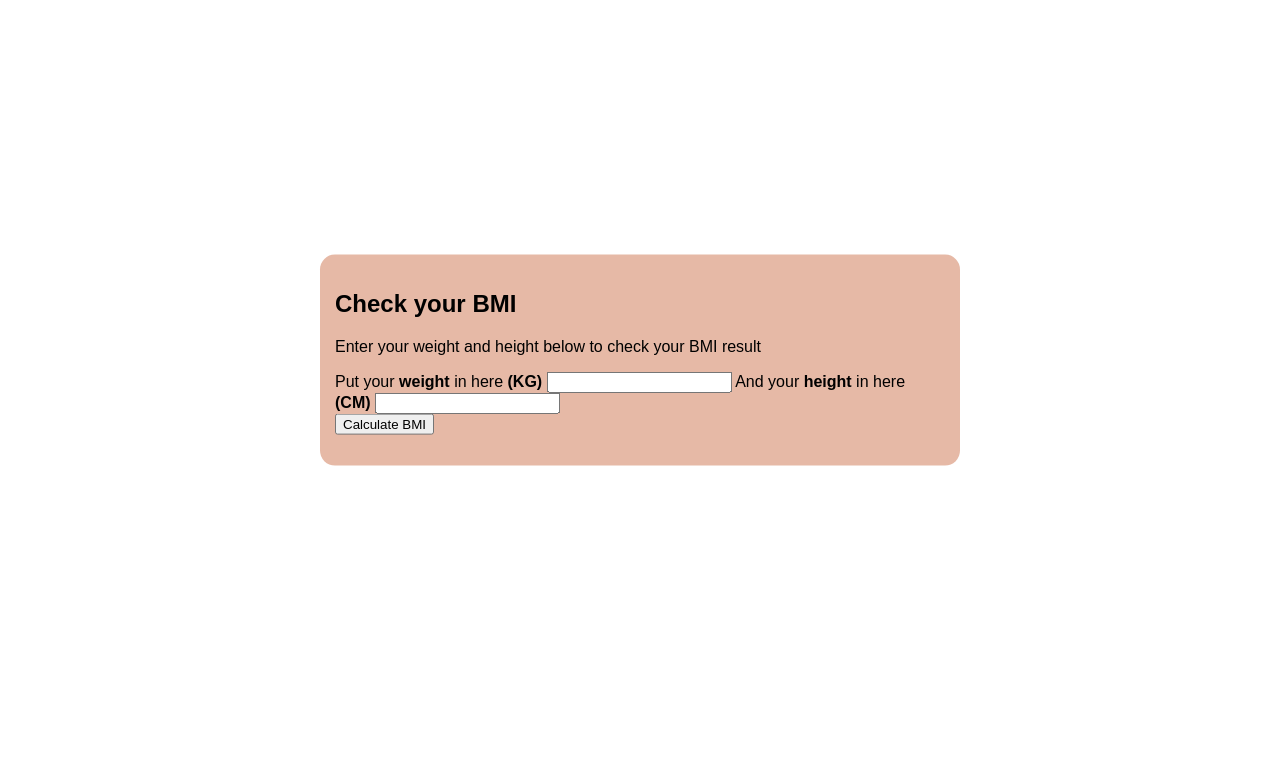
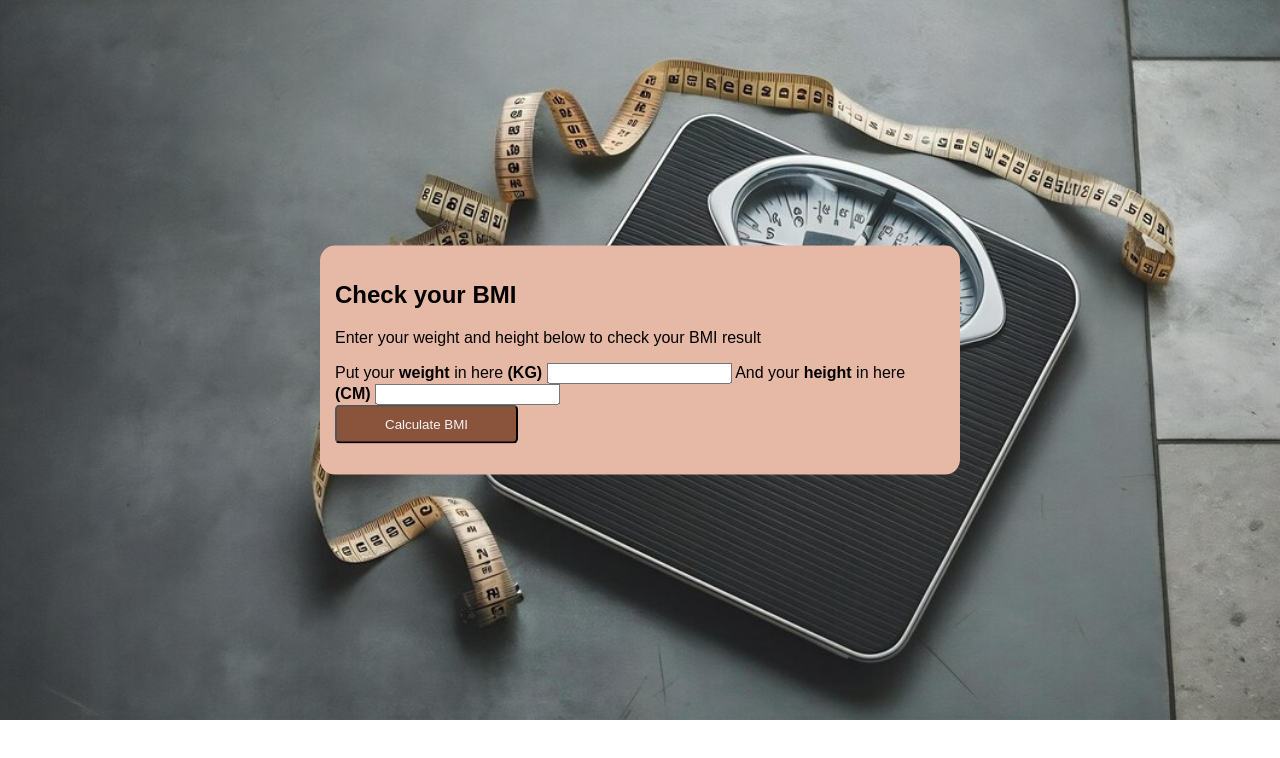
Before and after one commit to TerranaW/BMI-Calculator, a plain HTML site: page index.html in a window 1280 px wide. Drawn offline with Linux system fonts and the light colour scheme.

Commit message:
create-style2

```diff
--- a/style.css
+++ b/style.css
@@ -16,3 +16,20 @@ body{
     box-shadow: #E6B9A6;
 
 }
+
+button{
+    background-color: #8a533c;
+    color: whitesmoke;
+    padding: 10px 10px;
+    text-align: center;
+    border-radius: 5px;
+    cursor: pointer;
+    width: 30%;
+    height: auto;
+    font-size: 10pt;
+}
+
+button:hover{
+    background-color: #E6B9A6;
+    color: grey;
+}
```
Also changed, not shown: asset/scales-measuring-tape-gray-floor-weight-loss-concept_926199-2762722.jpg (added).
